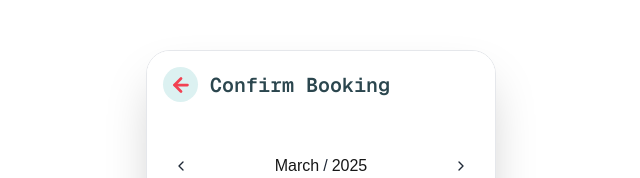
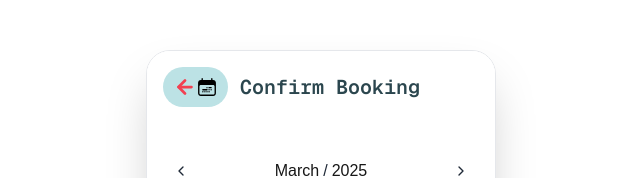
Before and after one commit to OluwaJudah/blissfulBirth, a Next.js app: page /book-appointment in a window 1280 px wide. Shown: the top 178 px of the page, without its empty margins (319-959 px from the left). Built offline with nearby package versions, Linux system fonts and the light colour scheme.

Commit message:
refactor: updated the Header styling for the booking page

```diff
--- a/components/(protected)/book-appointment/Header.tsx
+++ b/components/(protected)/book-appointment/Header.tsx
@@ -1,13 +1,27 @@
-import { BackArrowUrlButton } from "@/components/Buttons";
+import { BackArrowUrlButton, BackButtonWrapper } from "@/components/Buttons";
+import { ArrowLeft } from "lucide-react";
 import Image from "next/image";
 
 const Header = ({ type, from }: { type: string; from: string }) => {
+  let name = "Confirm Booking";
+  let url = from === "home" ? "/home" : "/appointments";
+
+  if (type === "book") {
+    name = "Book Appointment";
+    url = "";
+  }
+
   return (
     <div style={{ zIndex: 999 }} className="pb-[20px] sticky top-0">
       <div className="px-4 flex content-center justify-between py-4 bg-white">
-        {type === "book" ? (
-          <div className="flex items-center gap-3">
-            <div className="flex justify-center items-center bg-turquoise-200 w-[35px] h-[35px] rounded-full">
+        <div className="flex items-center gap-3">
+          <BackButtonWrapper url={url}>
+            <div className="flex items-center px-2">
+              <ArrowLeft
+                className="text-pinklet-500"
+                size={22}
+                strokeWidth={3}
+              />
               <Image
                 src="/calendar.svg"
                 height={22}
@@ -15,22 +29,11 @@ const Header = ({ type, from }: { type: string; from: string }) => {
                 alt="calendar"
               />
             </div>
-            <span className="font-mono font-semibold text-turquoise-900 text-xl">
-              Book Appointment
-            </span>
-          </div>
-        ) : (
-          <div className="flex items-center gap-3">
-            <div className="flex justify-center items-center bg-turquoise-100 w-[35px] h-[35px] rounded-full">
-              <BackArrowUrlButton
-                url={from === "home" ? "/home" : "/appointments"}
-              />
-            </div>
-            <span className="font-mono font-semibold text-turquoise-900 text-xl">
-              Confirm Booking
-            </span>
-          </div>
-        )}
+          </BackButtonWrapper>
+          <span className="font-mono font-semibold text-turquoise-900 text-xl">
+            {name}
+          </span>
+        </div>
       </div>
     </div>
   );
--- a/components/Buttons.tsx
+++ b/components/Buttons.tsx
@@ -53,14 +53,19 @@ export const BookButton = ({ url }: { url: string }) => {
 };
 
 export const BackButtonWrapper = ({
+  url,
   children,
 }: {
+  url?: string;
   children: React.ReactNode;
 }) => {
   const router = useRouter();
   return (
     <button
-      onClick={() => router.back()}
+      onClick={() => {
+        if (url) router.push(url);
+        else router.back();
+      }}
       className={`flex justify-center items-center bg-turquoise-200 w-[65px] h-[40px] rounded-full`}
     >
       {children}
```
